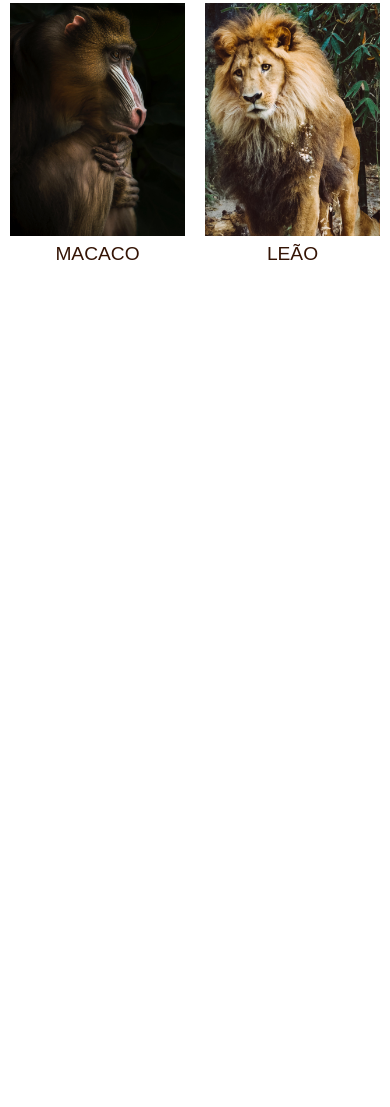
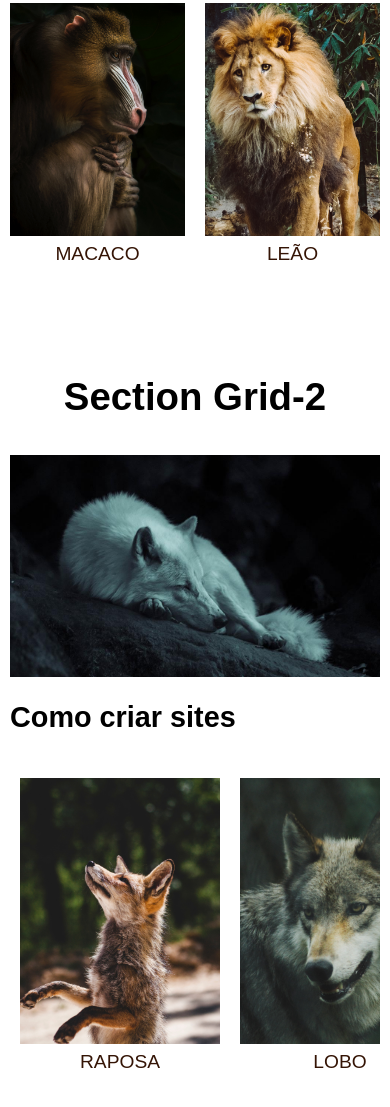
Before and after one commit to MartaSSantos/Grid-Layout-e-Flexbox, a plain HTML site: page index.html in a window 390 px wide. Shown: the part 4822-5929 px from the top of the page. Before the commit the page ends 5197 px from the top, so only its background shows below. Drawn offline with Linux system fonts and the light colour scheme.

Commit message:
colocando o grid2

```diff
--- a/css/style.css
+++ b/css/style.css
@@ -9,7 +9,7 @@
     font-size: 1.2rem;
 }
 
-body{
+body {
     margin-bottom: 100px;
 }
 
@@ -70,7 +70,7 @@
 
 /* grid1 */
 
-.grid1{
+.grid1 {
     display: grid;
     grid-template-columns: repeat(3, 1fr);
     max-width: 800px;
@@ -79,31 +79,64 @@
     grid-gap: 20px;
 }
 
-.grid1 div:nth-child(n + 4){
+.grid1 div:nth-child(n + 4) {
     display: grid;
     grid-template-columns: 1fr 1fr;
     grid-gap: 10px;
     align-items: center;
 }
 
-  .grid1 div.anucio{
+.grid1 div.anucio {
     grid-column: 1;
     grid-row: 2/5;
     border-top: 10px solid tomato;
     display: block;
 }
 
-@media (max-width: 600px){
-    .grid1{
+@media (max-width: 600px) {
+    .grid1 {
         grid-template-columns: repeat(2, 1fr);
     }
-    .grid1 div:nth-child(n + 4){
+
+    .grid1 div:nth-child(n + 4) {
         display: block;
     }
 
-    .grid1 div.anucio{
+    .grid1 div.anucio {
         grid-column: auto;
         grid-row: auto;
         order: -1;
     }
 }
+
+/* CSS GRID2 */
+
+.grid2 {
+    display: grid;
+    grid-template-columns: 1fr 200px;
+    grid-gap: 20px;
+    max-width: 800px;
+    padding: 10px;
+    margin: 0 auto;
+}
+
+.sidebar div {
+    margin-bottom: 10px;
+}
+
+@media (max-width: 600px) {
+    .grid2 {
+        grid-template-columns: 1fr;
+    }
+
+    .sidebar {
+        display: flex;
+        overflow: scroll;
+    }
+
+    .sidebar div {
+        flex: 1 0 200px;
+        margin: 0 10px;
+
+    }
+}
--- a/index.html
+++ b/index.html
@@ -91,6 +91,33 @@
             <p>anuncio</p>
         </div>
     </section>
+
+    <h1>Section Grid-2</h1>
+
+    <section class="grid2">
+        <div class="video">
+            <img src="./img/lobo1.jpg" alt="">
+            <h2>Como criar sites</h2>
+        </div>
+        <div class="sidebar">
+            <div>
+                <img src="./IMG/img1.jpg" alt="">
+                <p>RAPOSA</p>
+            </div>
+            <div>
+                <img src="./IMG/imagem4.jpg" alt="">
+                <p>LOBO</p>
+            </div>
+            <div>
+                <img src="./IMG/imagem5.jpg" alt="">
+                <p>MACACO</p>
+            </div>
+            <div>
+                <img src="./IMG/imagem6.jpg" alt="">
+                <p>LEÃO</p>
+            </div>
+        </div>
+    </section>
 </body>
 
 </html>
```
Also changed, not shown: img/lobo.jpg (added), img/lobo1.jpg (added).
